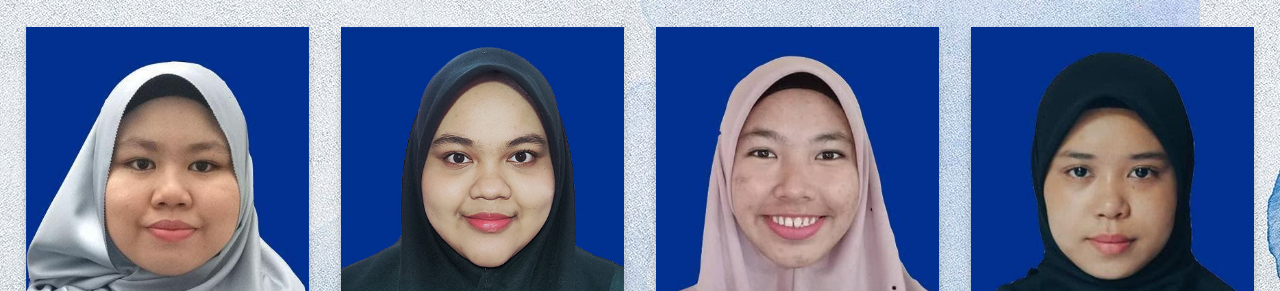
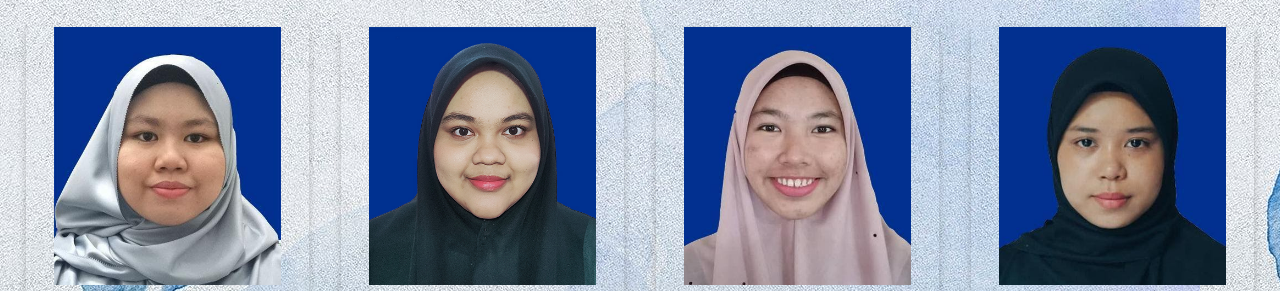
Before and after one commit to doundrum/LegalBrightBMICalculator, a plain HTML site: page AboutUsLegalBright.html in a window 1280 px wide. Shown: the part 360-651 px from the top of the page. Drawn offline with nearby package versions, Linux system fonts and the light colour scheme.

Commit message:
edit size pict

```diff
--- a/AboutUsLegalBright.html
+++ b/AboutUsLegalBright.html
@@ -109,7 +109,7 @@ html {
 	<div class="row">
 	  <div class="column">
 		<div class="card">
-		  <img src="auni.jpg" alt="Auni" style="width:100%">
+		  <img src="auni.jpg" alt="Auni" style="width:80%">
 		  <div class="container">
 			<h2>Auni</h2>
 			<p class="title">CEO & Founder</p>
@@ -121,7 +121,7 @@ html {
 
 	  <div class="column">
 		<div class="card">
-		  <img src="farisa.png" alt="Farisa" style="width:100%">
+		  <img src="farisa.png" alt="Farisa" style="width:80%">
 		  <div class="container">
 			<h2>Farisa</h2>
 			<p class="title">CEO & Founder</p>
@@ -133,7 +133,7 @@ html {
 
 	  <div class="column">
 		<div class="card">
-		  <img src="ana.jpg" alt="Farhana" style="width:100%">
+		  <img src="ana.jpg" alt="Farhana" style="width:80%">
 		  <div class="container">
 			<h2>Farhana</h2>
 			<p class="title">Art Director</p>
@@ -145,7 +145,7 @@ html {
 
 	  <div class="column">
 		<div class="card">
-		  <img src="ahh.jpg" alt="Hanis" style="width:100%">
+		  <img src="ahh.jpg" alt="Hanis" style="width:80%">
 		  <div class="container">
 			<h2>Hanis</h2>
 			<p class="title">Designer</p>
```
